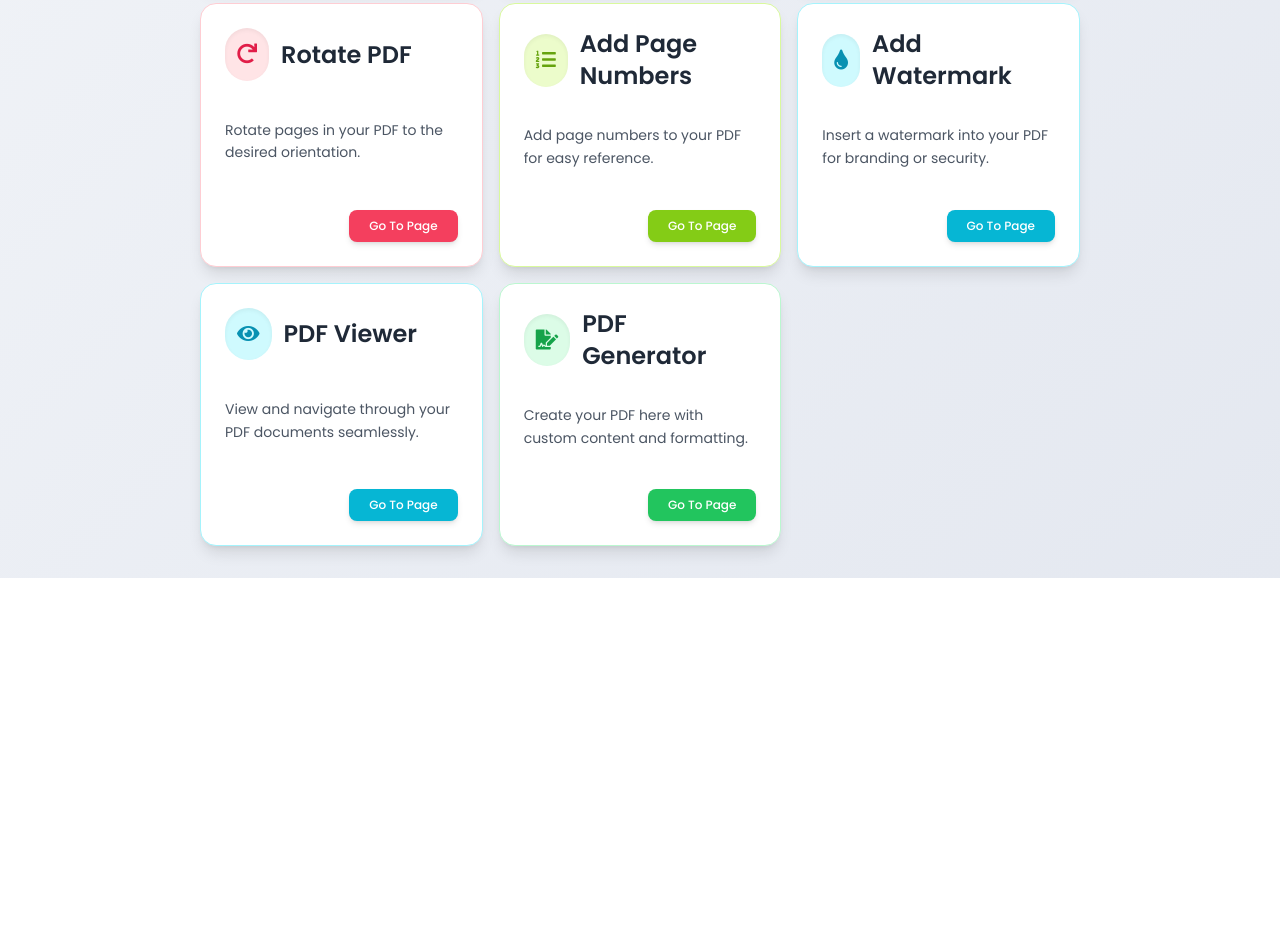
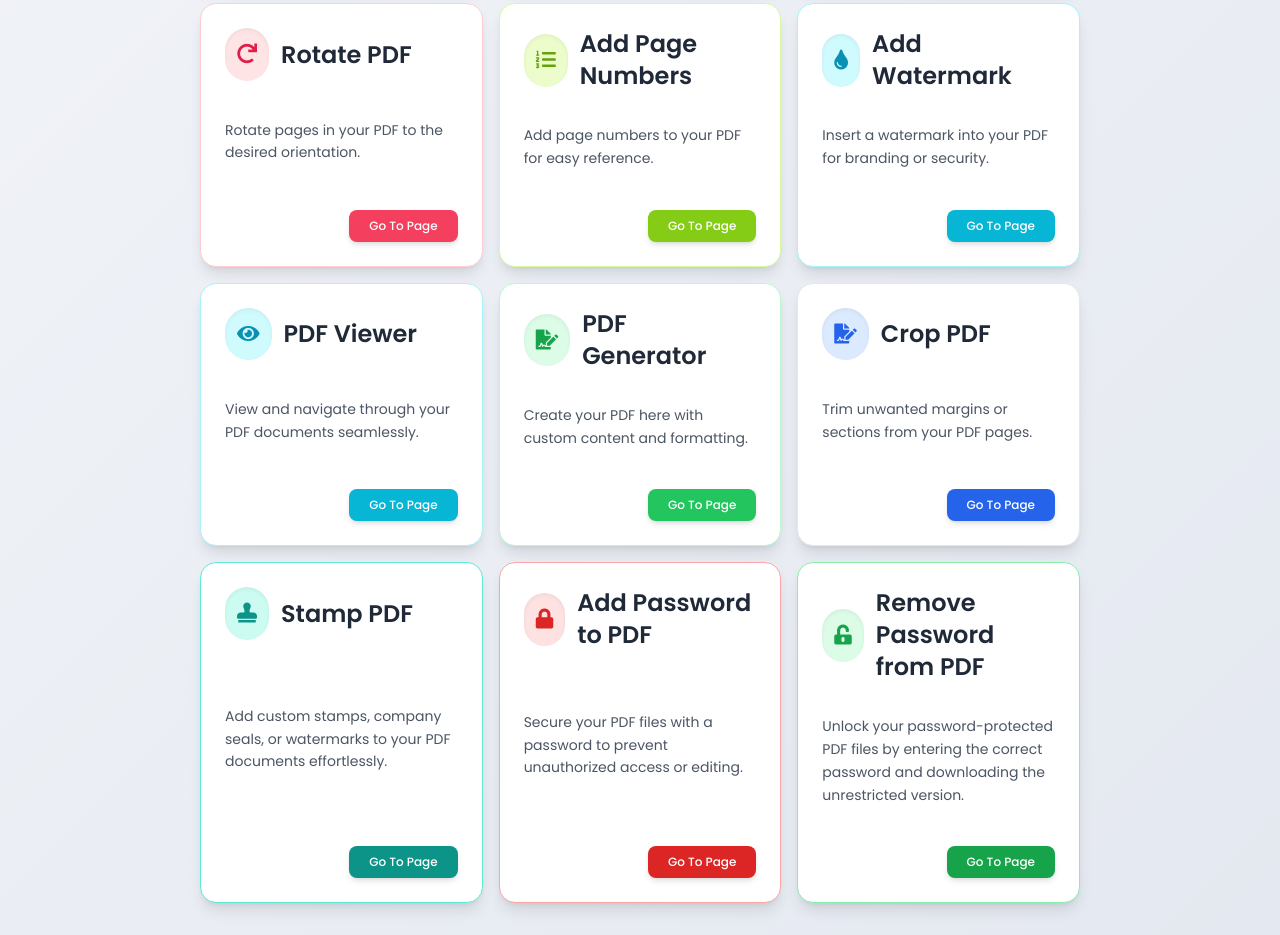
Before and after one commit to beggarsmind/Doculus-pro, a plain HTML site: page all_pdf.html in a window 1280 px wide. Shown: the part 1055-1990 px from the top of the page. Before the commit the page ends 1633 px from the top, so only its background shows below. Drawn offline with nearby package versions, Linux system fonts and the light colour scheme.

Commit message:
Update all_pdf.html

```diff
--- a/all_pdf.html
+++ b/all_pdf.html
@@ -588,6 +588,103 @@
             >
           </div>
         </div>
+        <div
+          class="cookie-card max-w-md mx-auto bg-white shadow-lg rounded-2xl p-6 border border-gray-200 transition-transform transform hover:scale-105 hover:shadow-gray-500"
+        >
+          <span class="title flex items-center gap-3 mb-4">
+            <span
+              class="bg-blue-100 text-blue-600 rounded-full p-3 shadow-inner"
+            >
+              <i class="fas fa-file-signature text-xl"></i>
+            </span>
+            <span class="text-2xl font-semibold text-gray-800">Crop PDF</span>
+          </span>
+          <p class="description text-gray-600 text-sm leading-relaxed mb-6">
+            Trim unwanted margins or sections from your PDF pages.
+          </p>
+          <div class="actions flex justify-end">
+            <a
+              href="Convert_PDF/Crop_PDF.html"
+              class="accept bg-blue-600 hover:bg-blue-700 text-white font-medium px-5 py-2 rounded-lg shadow-md transition-all duration-300"
+            >
+              Go To Page
+            </a>
+          </div>
+        </div>
+        <div
+          class="cookie-card max-w-md mx-auto bg-white shadow-lg rounded-2xl p-6 border border-teal-300 transition-transform transform hover:scale-105 hover:shadow-teal-500"
+        >
+          <span class="title flex items-center gap-3 mb-4">
+            <span
+              class="bg-teal-100 text-teal-600 rounded-full p-3 shadow-inner"
+            >
+              <i class="fas fa-stamp text-xl"></i>
+            </span>
+            <span class="text-2xl font-semibold text-gray-800">Stamp PDF</span>
+          </span>
+          <p class="description text-gray-600 text-sm leading-relaxed mb-6">
+            Add custom stamps, company seals, or watermarks to your PDF
+            documents effortlessly.
+          </p>
+          <div class="actions flex justify-end">
+            <a
+              href="Convert_PDF/Stamp_PDF.html"
+              class="accept bg-teal-600 hover:bg-teal-700 text-white font-medium px-5 py-2 rounded-lg shadow-md transition-all duration-300"
+            >
+              Go To Page
+            </a>
+          </div>
+        </div>
+        <div
+          class="cookie-card max-w-md mx-auto bg-white shadow-lg rounded-2xl p-6 border border-red-300 transition-transform transform hover:scale-105 hover:shadow-red-500"
+        >
+          <span class="title flex items-center gap-3 mb-4">
+            <span class="bg-red-100 text-red-600 rounded-full p-3 shadow-inner">
+              <i class="fas fa-lock text-xl"></i>
+            </span>
+            <span class="text-2xl font-semibold text-gray-800"
+              >Add Password to PDF</span
+            >
+          </span>
+          <p class="description text-gray-600 text-sm leading-relaxed mb-6">
+            Secure your PDF files with a password to prevent unauthorized access
+            or editing.
+          </p>
+          <div class="actions flex justify-end">
+            <a
+              href="Convert_PDF/Add_Password_PDF.html"
+              class="accept bg-red-600 hover:bg-red-700 text-white font-medium px-5 py-2 rounded-lg shadow-md transition-all duration-300"
+            >
+              Go To Page
+            </a>
+          </div>
+        </div>
+        <div
+          class="cookie-card max-w-md mx-auto bg-white shadow-lg rounded-2xl p-6 border border-green-300 transition-transform transform hover:scale-105 hover:shadow-green-500"
+        >
+          <span class="title flex items-center gap-3 mb-4">
+            <span
+              class="bg-green-100 text-green-600 rounded-full p-3 shadow-inner"
+            >
+              <i class="fas fa-unlock-alt text-xl"></i>
+            </span>
+            <span class="text-2xl font-semibold text-gray-800">
+              Remove Password from PDF
+            </span>
+          </span>
+          <p class="description text-gray-600 text-sm leading-relaxed mb-6">
+            Unlock your password-protected PDF files by entering the correct
+            password and downloading the unrestricted version.
+          </p>
+          <div class="actions flex justify-end">
+            <a
+              href="Convert_PDF/Remove_Password_PDF.html"
+              class="accept bg-green-600 hover:bg-green-700 text-white font-medium px-5 py-2 rounded-lg shadow-md transition-all duration-300"
+            >
+              Go To Page
+            </a>
+          </div>
+        </div>
       </div>
     </div>
 
```
